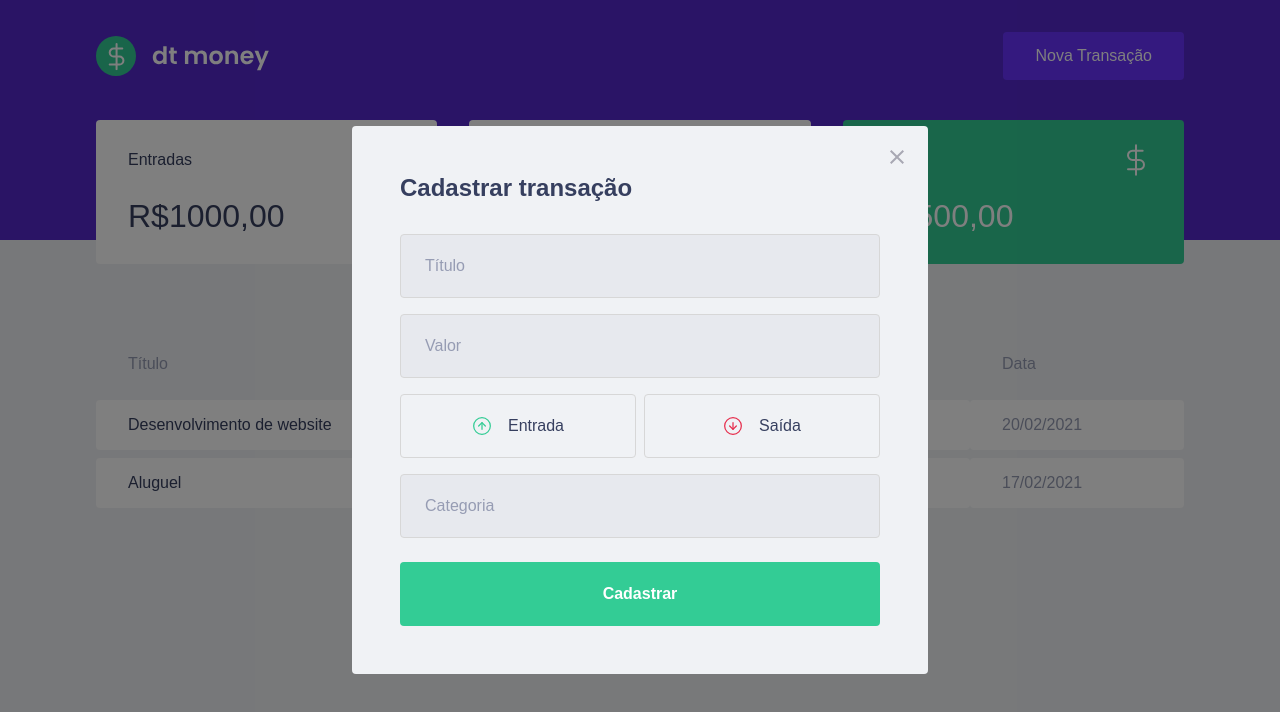
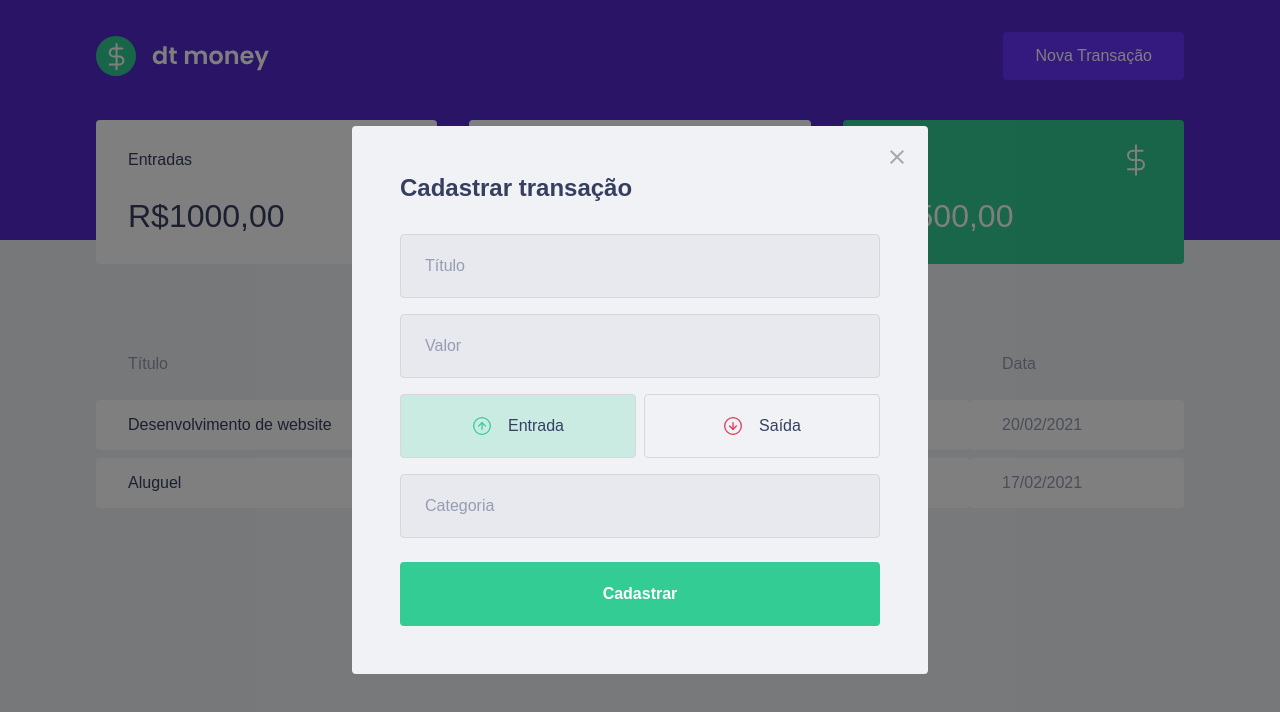
Before and after one commit to Leonnard19/dtmoney, a React (Create React App) app: page / in a window 1280 px wide. Both pictures are taken after a click on the button "Nova Transação". Shown: the top 712 px of the page. Built offline with nearby package versions, Linux system fonts and the light colour scheme; no server answers; the HTML template or start-up script is replaced by a standard one; what miragejs would draw is missing.

Commit message:
add income/outcome buttons styles

```diff
--- a/src/components/NewTransactionModal/index.tsx
+++ b/src/components/NewTransactionModal/index.tsx
@@ -1,8 +1,9 @@
+import { useState } from 'react';
 import Modal from 'react-modal';
 import closeImg from '../../assets/close.svg';
 import incomeImg from '../../assets/income.svg';
 import outcomeImg from '../../assets/outcome.svg';
-import { Container, TransactionTypeContainer } from './styles';
+import { Container, RadioBox, TransactionTypeContainer } from './styles';
 
 interface NewTransactionModalProps {
   isOpen: boolean;
@@ -10,6 +11,8 @@
 }
 
 export function NewTransactionModal({ isOpen, onRequestClose }: NewTransactionModalProps) {
+  const [type, setType] = useState('deposit');
+
   return (
     <Modal
       isOpen={isOpen}
@@ -28,15 +31,25 @@
         <input type="number" placeholder="Valor" />
 
         <TransactionTypeContainer>
-          <button type="button">
+          <RadioBox
+            type="button"
+            onClick={() => setType('deposit')}
+            isActive={type === 'deposit'}
+            activeColor="green"
+          >
             <img src={incomeImg} alt="Entrada" />
             <span>Entrada</span>
-          </button>
+          </RadioBox>
 
-          <button type="button">
+          <RadioBox
+            type="button"
+            onClick={() => setType('withdraw')}
+            isActive={type === 'withdraw'}
+            activeColor="red"
+          >
             <img src={outcomeImg} alt="Saída" />
             <span>Saída</span>
-          </button>
+          </RadioBox>
         </TransactionTypeContainer>
 
         <input placeholder="Categoria" />
--- a/src/components/NewTransactionModal/styles.ts
+++ b/src/components/NewTransactionModal/styles.ts
@@ -50,13 +50,25 @@
   display: grid;
   grid-template-columns: 1fr 1fr;
   gap: 0.5rem;
+`;
 
-  button {
+const colors = {
+  green: '#33cc95',
+  red: '#e52e4d',
+};
+
+interface RadioBoxProps {
+  isActive: boolean;
+  activeColor: 'green' | 'red';
+}
+
+export const RadioBox = styled.button<RadioBoxProps>`
   height: 4rem;
   border: 1px solid #d7d7d7;
   border-radius: 0.25rem;
 
-    background: transparent;
+  background: ${({ isActive, activeColor }) =>
+    isActive ? transparentize(0.8, colors[activeColor]) : 'transparent'};
 
   display: flex;
   align-items: center;
@@ -65,7 +77,6 @@
 
   &:hover {
     border-color: ${darken(0.1, '#d7d7d7')};
-    }
   }
 
   img {
```
Lines whose indentation alone changed are shown as unchanged.
